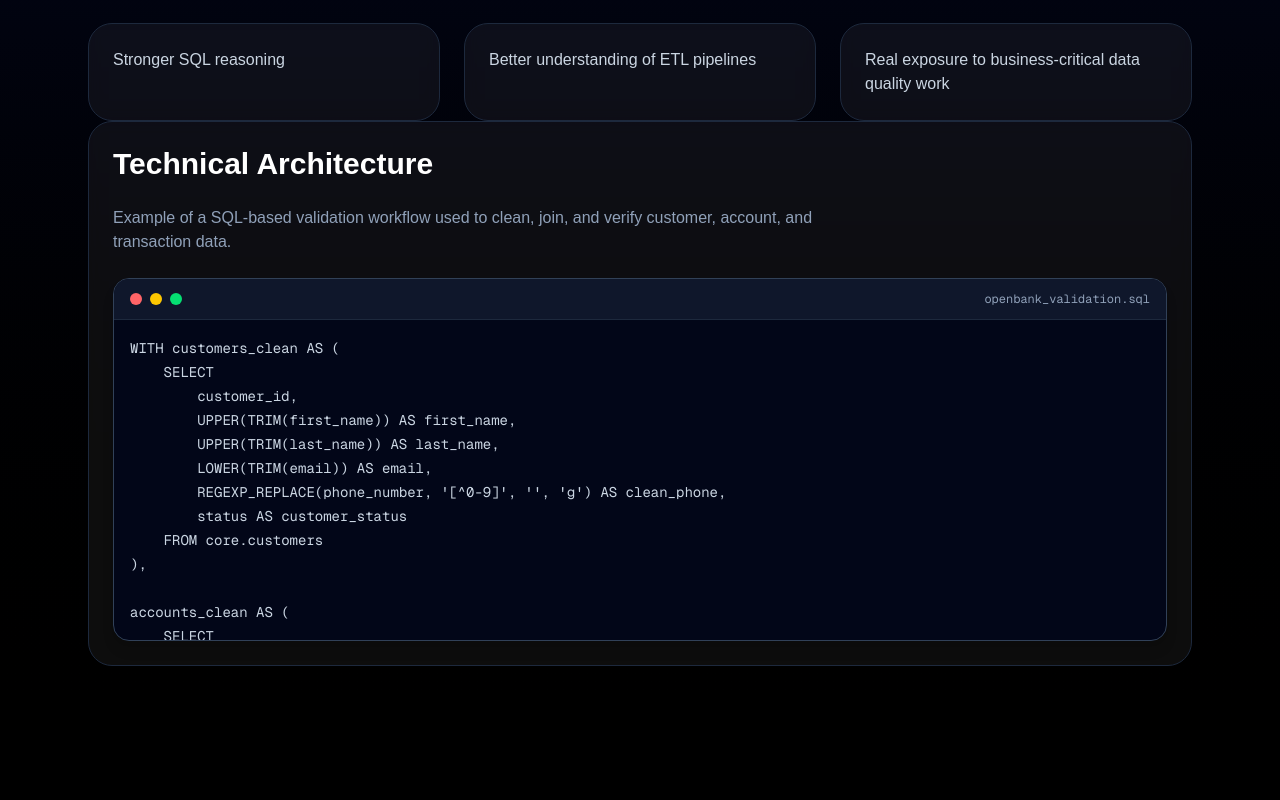
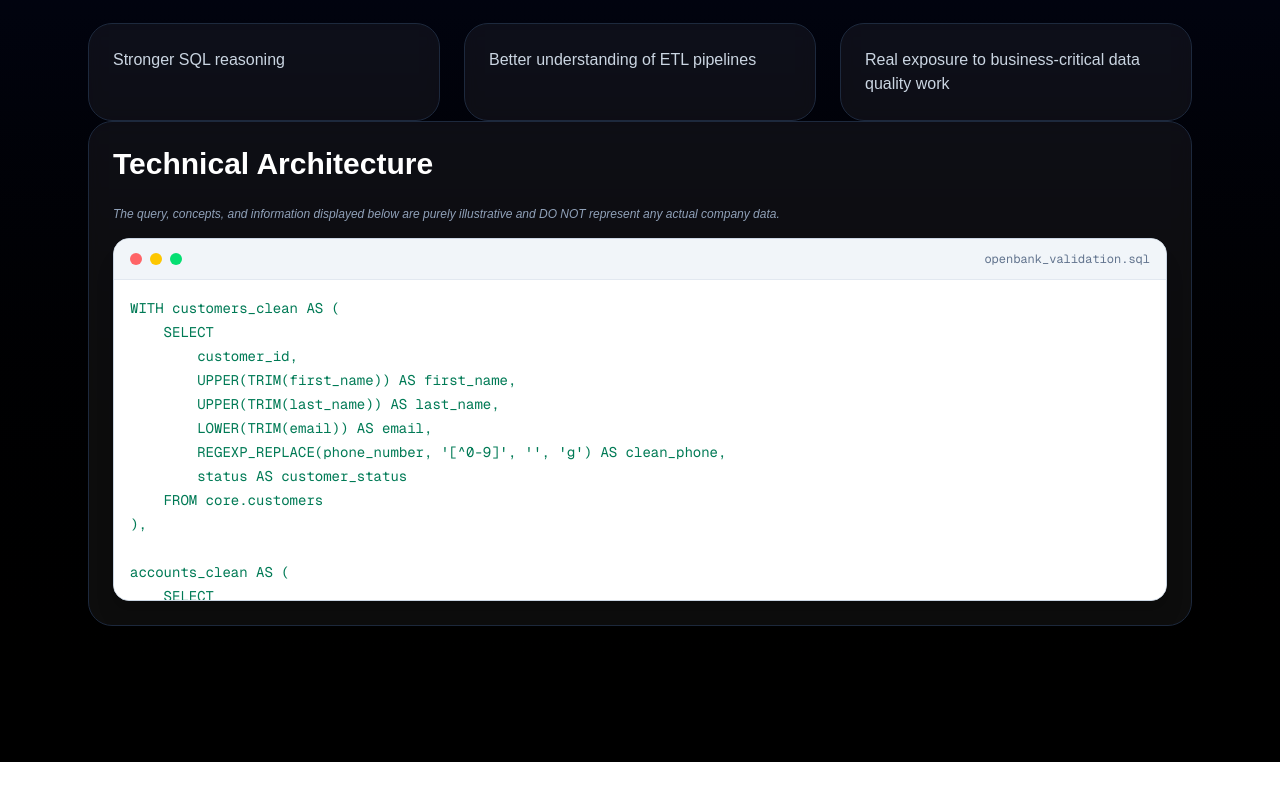
Before and after one commit to rkcpablo/pablo-portafolio, a Next.js app: page /openbank in a window 1280 px wide. Shown: the part 1121-1921 px from the top of the page. After the commit the page ends 1883 px from the top, so only its background shows below. Built offline with nearby package versions, Linux system fonts and the light colour scheme.

Commit message:
Openbank homepage v 0.5

```diff
--- a/app/openbank/page.tsx
+++ b/app/openbank/page.tsx
@@ -134,25 +134,25 @@ export default function OpenbankPage() {
                 <div className="mb-10 rounded-3xl border border-slate-800 bg-white/5 backdrop-blur-sm p-6">
                     <h2 className="text-3xl font-bold mb-6">Technical Architecture</h2>
 
-                    <p className="text-slate-400 mb-6 max-w-3xl">
-                        Example of a SQL-based validation workflow used to clean, join, and verify
-                        customer, account, and transaction data.
+                    <p className="text-xs text-slate-400 italic mb-4">
+                        The query, concepts, and information displayed below are purely illustrative
+                        and DO NOT represent any actual company data.
                     </p>
 
-                    <div className="rounded-2xl border border-slate-700 bg-slate-950 shadow-lg overflow-hidden">
-                        <div className="flex items-center justify-between px-4 py-3 border-b border-slate-800 bg-slate-900">
+                    <div className="rounded-2xl border border-slate-300 bg-white shadow-xl overflow-hidden">
+                        <div className="flex items-center justify-between px-4 py-3 border-b border-slate-200 bg-slate-100">
                             <div className="flex items-center gap-2">
                                 <span className="w-3 h-3 rounded-full bg-red-400"></span>
                                 <span className="w-3 h-3 rounded-full bg-yellow-400"></span>
                                 <span className="w-3 h-3 rounded-full bg-green-400"></span>
                             </div>
-                            <span className="text-xs text-slate-400 font-mono">
+                            <span className="text-xs text-slate-500 font-mono">
                                 openbank_validation.sql
                             </span>
                         </div>
 
-                        <div className="max-h-80 overflow-y-auto overflow-x-auto px-4 py-4">
-                            <pre className="text-sm text-slate-300 font-mono leading-6 whitespace-pre">
+                        <div className="max-h-80 overflow-y-auto overflow-x-auto px-4 py-4 bg-white">
+                            <pre className="text-sm font-mono leading-6 whitespace-pre text-emerald-700">
                                 {`WITH customers_clean AS (
     SELECT
         customer_id,
```
